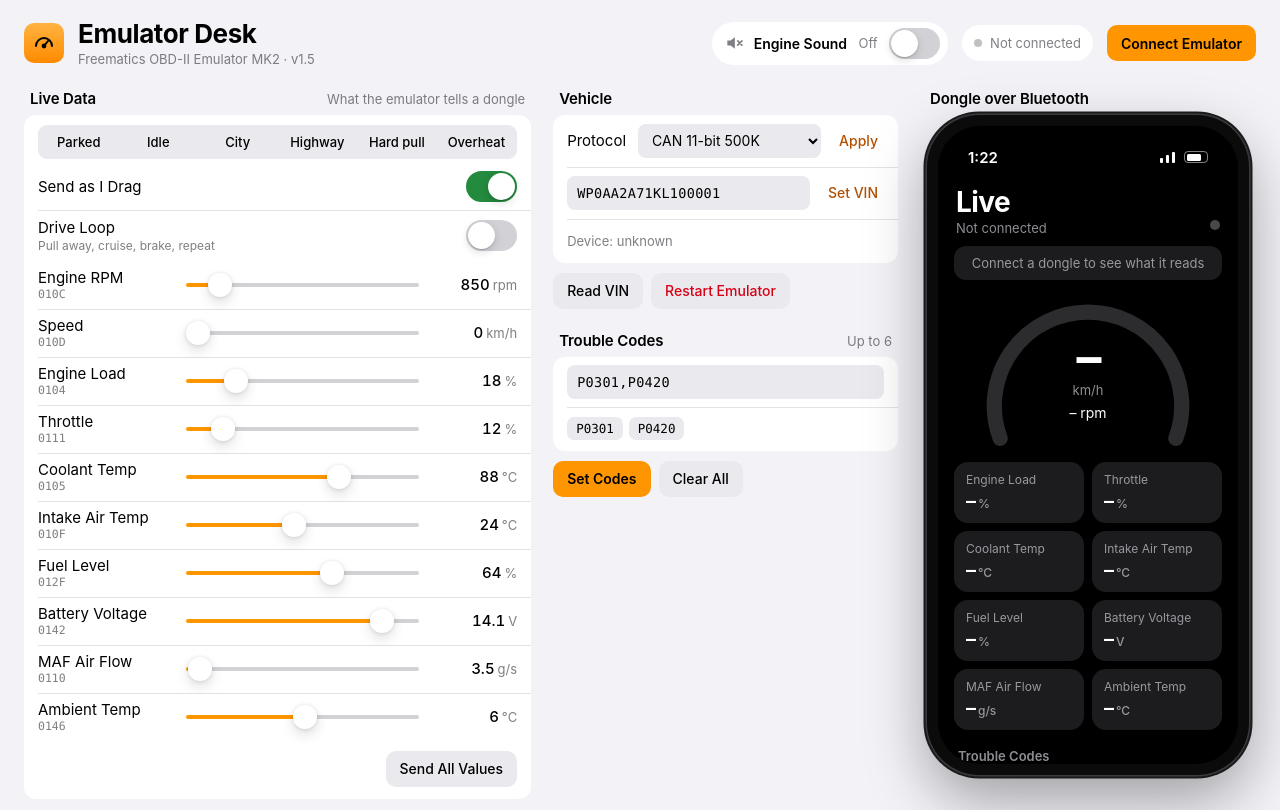
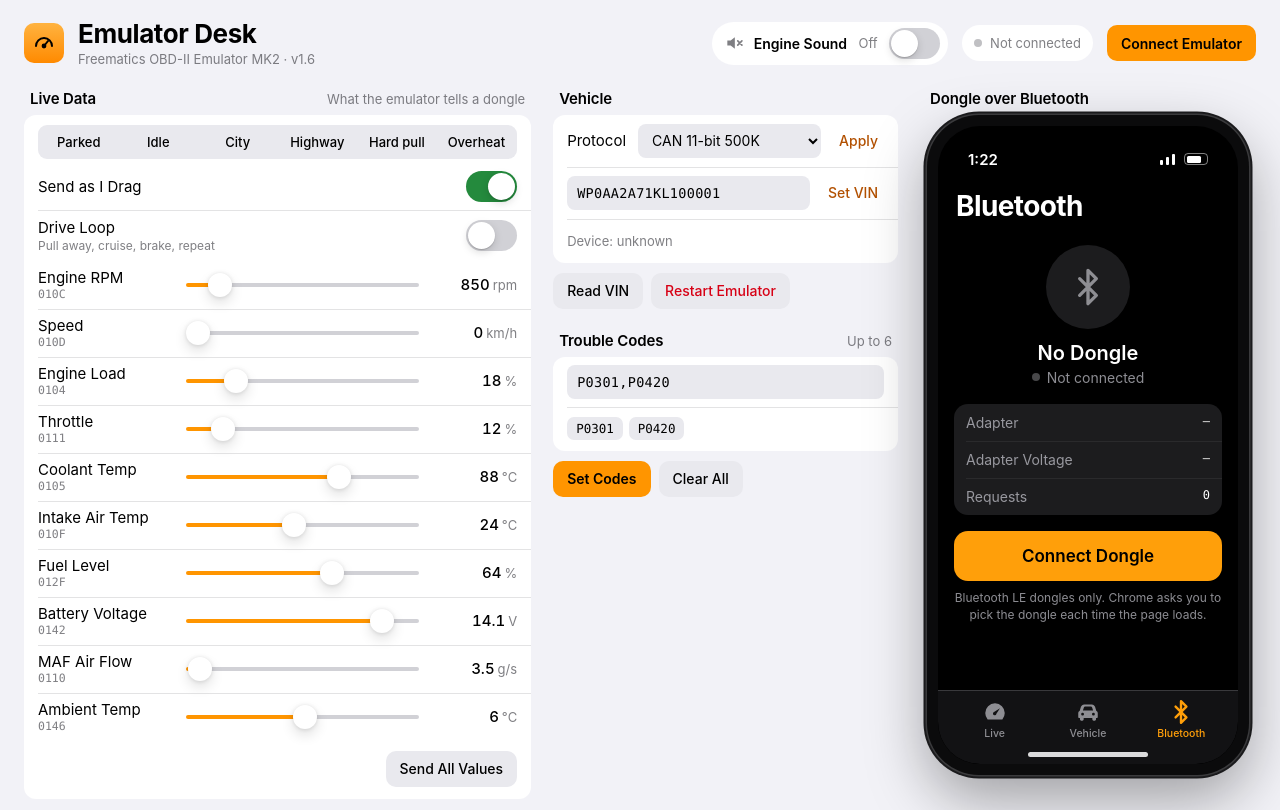
Before and after one commit to davidanthonyalleyne-dot/emulator-desk, a plain HTML site: page index.html in a window 1280 px wide. Shown: the top 810 px of the page. Drawn offline with Linux system fonts and the light colour scheme.

Commit message:
v1.6: phone tab bar with Live, Vehicle and Bluetooth tabs
Co-Authored-By: Claude Opus 5.5 <noreply@anthropic.com>
Claude-Session: https://claude.ai/code/session_01CEFPxmFJQHbiMkbtJBo4wR

```diff
--- a/index.html
+++ b/index.html
@@ -162,6 +162,28 @@ select.field{font-family:var(--font);font-size:14px;letter-spacing:0;padding-rig
 .ph-btn.on{background:#1c1c1e;color:#ff453a}
 .ph-note{font-size:12px;color:var(--l2);text-align:center;margin-top:9px;line-height:1.4}
 
+
+/* phone: tabs */
+.screen{display:flex;flex-direction:column;padding:0;overflow:hidden;position:relative}
+.screen .sbar{padding:17px 30px 0;height:50px;flex:none}
+.pane-wrap{flex:1;overflow-y:auto;overflow-x:hidden;padding:0 16px 12px;scrollbar-width:none}
+.pane-wrap::-webkit-scrollbar{display:none}
+.pane[hidden]{display:none}
+.tabbar{flex:none;display:grid;grid-template-columns:repeat(3,1fr);padding:7px 10px 22px;background:rgba(22,22,24,.86);backdrop-filter:blur(20px) saturate(1.6);-webkit-backdrop-filter:blur(20px) saturate(1.6);border-top:.5px solid rgba(84,84,88,.6)}
+.tabbar button{position:relative;border:0;background:none;color:#8e8e93;display:flex;flex-direction:column;align-items:center;gap:2px;min-height:44px;cursor:pointer;font-size:10.5px;font-weight:500;border-radius:10px}
+.tabbar button svg{width:26px;height:26px}
+.tabbar button[aria-selected="true"]{color:#ff9f0a}
+.tb-badge{position:absolute;top:0;left:calc(50% + 6px);min-width:18px;height:18px;padding:0 5px;border-radius:9px;background:#ff453a;color:#fff;font-size:12px;font-weight:600;line-height:18px;text-align:center}
+.home-ind{position:absolute;bottom:7px;left:50%;transform:translateX(-50%);width:120px;height:5px;border-radius:3px;background:rgba(255,255,255,.85)}
+.bt-hero{text-align:center;padding:14px 0 18px}
+.bt-ring{width:84px;height:84px;border-radius:50%;margin:0 auto 12px;display:grid;place-items:center;background:#1c1c1e;color:#8e8e93;transition:background .25s,color .25s}
+.bt-ring svg{width:40px;height:40px}
+.bt-ring.on{background:#0a84ff;color:#fff}
+.bt-name{font-size:20px;font-weight:600}
+.bt-state{display:flex;align-items:center;justify-content:center;gap:7px;font-size:14px;color:var(--l2);margin-top:4px}
+.bt-state .bt-dot{margin:0;width:8px;height:8px}
+@media (prefers-reduced-transparency: reduce){ .tabbar{background:#161618;backdrop-filter:none;-webkit-backdrop-filter:none} }
+
 /* ---- Console ---- */
 .term{background:var(--term);color:var(--term-text);border-radius:var(--r);height:200px;overflow:auto;font-family:var(--mono);font-size:12.5px;padding:12px 14px;line-height:1.6}
 @media (prefers-color-scheme: light){ .term{box-shadow:inset 0 0 0 1px var(--sep)} }
@@ -176,7 +198,7 @@ select.field{font-family:var(--font);font-size:14px;letter-spacing:0;padding-rig
 <div class="wrap">
   <header class="toolbar">
     <div class="app-icon" aria-hidden="true"><svg viewBox="0 0 24 24" fill="none" stroke="#000" stroke-width="2" stroke-linecap="round"><path d="M4 15a8 8 0 0 1 16 0"/><path d="M12 15l4-5"/><circle cx="12" cy="15" r="1.4" fill="#000"/></svg></div>
-    <div class="title"><h1>Emulator Desk</h1><div class="sub">Freematics OBD-II Emulator MK2 · <span class="ver">v1.5</span></div></div>
+    <div class="title"><h1>Emulator Desk</h1><div class="sub">Freematics OBD-II Emulator MK2 · <span class="ver">v1.6</span></div></div>
     <div class="spacer"></div>
     <button class="sound" id="soundSw" role="switch" aria-checked="false" aria-label="Engine sound" title="Plays an engine that follows the RPM and throttle sliders">
       <svg id="soundIcon" viewBox="0 0 24 24" fill="none" stroke="currentColor" stroke-width="2" stroke-linecap="round" stroke-linejoin="round" aria-hidden="true"><path d="M4 9h4l5-4v14l-5-4H4z" fill="currentColor" stroke="none"/><g class="waves"><path d="M16 9a4 4 0 0 1 0 6"/><path d="M18.5 6.5a7.5 7.5 0 0 1 0 11"/></g><g class="mute"><path d="M16.5 9.5l5 5M21.5 9.5l-5 5"/></g></svg>
@@ -238,10 +260,9 @@ select.field{font-family:var(--font);font-size:14px;letter-spacing:0;padding-rig
         <div class="island"></div>
         <div class="screen">
           <div class="sbar"><span id="phClock">9:41</span><span class="sicons"><i></i><i></i><i></i><b></b></span></div>
-          <div class="app-h">
-            <div><div class="app-t">Live</div><div class="app-s" id="btInfo">Not connected</div></div>
-            <span class="bt-dot" id="btDot"></span>
-          </div>
+          <div class="pane-wrap">
+            <div class="pane" id="paneLive" role="tabpanel" aria-labelledby="tabLive">
+              <div class="app-h"><div class="app-t">Live</div></div>
               <div class="verdict" id="btVerdict">Connect a dongle to see what it reads</div>
               <div class="gauge">
                 <svg viewBox="0 0 200 140" aria-hidden="true">
@@ -251,18 +272,49 @@ select.field{font-family:var(--font);font-size:14px;letter-spacing:0;padding-rig
                 <div class="g-c"><div class="g-big" id="ph010D">–</div><div class="g-u">km/h</div><div class="g-rpm"><span id="ph010C">–</span> rpm</div></div>
               </div>
               <div class="tiles" id="phTiles"></div>
+            </div>
+
+            <div class="pane" id="paneVehicle" role="tabpanel" aria-labelledby="tabVehicle" hidden>
+              <div class="app-h"><div class="app-t">Vehicle</div></div>
               <div class="psec">Trouble Codes <span id="phDtcN"></span></div>
-          <div class="pgroup"><div class="dtcs" id="phDtc"><span class="muted">–</span></div></div>
-          <div class="psec">Vehicle</div>
+              <div class="pgroup"><div class="dtcs" id="phDtc"><span class="muted">Connect a dongle to read codes</span></div></div>
+              <div class="psec">Identity</div>
               <div class="pgroup">
                 <div class="kv"><span>VIN</span><b id="phVin">–</b></div>
                 <div class="kv"><span>Protocol</span><b id="phProto">–</b></div>
+              </div>
+              <div class="ph-note" style="text-align:left;margin:10px 4px 0">Codes, VIN and protocol refresh every few seconds while the dongle is connected.</div>
+            </div>
+
+            <div class="pane" id="paneBt" role="tabpanel" aria-labelledby="tabBt" hidden>
+              <div class="app-h"><div class="app-t">Bluetooth</div></div>
+              <div class="bt-hero">
+                <div class="bt-ring" id="btRing"><svg viewBox="0 0 24 24" aria-hidden="true"><path d="M7 7l10 10-5 5V2l5 5L7 17" fill="none" stroke="currentColor" stroke-width="2" stroke-linecap="round" stroke-linejoin="round"/></svg></div>
+                <div class="bt-name" id="btName">No Dongle</div>
+                <div class="bt-state"><span class="bt-dot" id="btDot"></span><span id="btInfo">Not connected</span></div>
+              </div>
+              <div class="pgroup">
                 <div class="kv"><span>Adapter</span><b id="phElm">–</b></div>
                 <div class="kv"><span>Adapter Voltage</span><b id="phRv">–</b></div>
                 <div class="kv"><span>Requests</span><b id="phReq">0</b></div>
               </div>
               <button class="ph-btn" id="btBtn">Connect Dongle</button>
-          <div class="ph-note">Bluetooth LE dongles only. Dots show whether each reading matches the emulator.</div>
+              <div class="ph-note">Bluetooth LE dongles only. Chrome asks you to pick the dongle each time the page loads.</div>
+            </div>
+          </div>
+          <nav class="tabbar" role="tablist" aria-label="Phone sections">
+            <button role="tab" id="tabLive" aria-controls="paneLive" aria-selected="false" data-pane="paneLive">
+              <svg viewBox="0 0 24 24" aria-hidden="true"><path d="M12 4a9 9 0 0 0-9 9 9 9 0 0 0 2.2 5.9h13.6A9 9 0 0 0 21 13a9 9 0 0 0-9-9zm4.6 4.6l-3.3 4.9a1.6 1.6 0 1 1-2.2-1.6z" fill="currentColor"/></svg>
+              <span>Live</span></button>
+            <button role="tab" id="tabVehicle" aria-controls="paneVehicle" aria-selected="false" data-pane="paneVehicle">
+              <span class="tb-badge" id="tbBadge" hidden></span>
+              <svg viewBox="0 0 24 24" aria-hidden="true"><path d="M5.5 7.2C6 5.9 7 5 8.4 5h7.2c1.4 0 2.4.9 2.9 2.2L19.7 11c.8.3 1.3 1.1 1.3 2v3.5c0 .6-.4 1-1 1h-.6v1.2c0 .7-.5 1.3-1.2 1.3h-1c-.7 0-1.2-.6-1.2-1.3v-1.2H8v1.2c0 .7-.5 1.3-1.2 1.3h-1c-.7 0-1.2-.6-1.2-1.3v-1.2H4c-.6 0-1-.4-1-1V13c0-.9.5-1.7 1.3-2zM7.3 10.5h9.4l-.9-2.7c-.2-.5-.6-.8-1.1-.8H9.3c-.5 0-.9.3-1.1.8zM7 15.3a1.3 1.3 0 1 0 0-2.6 1.3 1.3 0 0 0 0 2.6zm10 0a1.3 1.3 0 1 0 0-2.6 1.3 1.3 0 0 0 0 2.6z" fill="currentColor"/></svg>
+              <span>Vehicle</span></button>
+            <button role="tab" id="tabBt" aria-controls="paneBt" aria-selected="true" data-pane="paneBt">
+              <svg viewBox="0 0 24 24" aria-hidden="true"><path d="M7 7l10 10-5 5V2l5 5L7 17" fill="none" stroke="currentColor" stroke-width="2.2" stroke-linecap="round" stroke-linejoin="round"/></svg>
+              <span>Bluetooth</span></button>
+          </nav>
+          <div class="home-ind"></div>
         </div>
       </div>
     </section>
@@ -276,7 +328,7 @@ select.field{font-family:var(--font);font-size:14px;letter-spacing:0;padding-rig
 </div>
 <script>
 
-const APP_VERSION = "1.5";
+const APP_VERSION = "1.6";
 const DEMO = new URLSearchParams(location.search).has("demo");
 
 // PID definitions. enc returns raw bytes (firmware decimal ATSET truncates, so we send bytes).
@@ -528,6 +580,7 @@ PIDS.filter(p=>p.pid!=="010C"&&p.pid!=="010D").forEach(p=>{
 function phClock(){ const d=new Date(); $$("phClock").textContent=d.getHours()%12||12; $$("phClock").textContent+=":"+String(d.getMinutes()).padStart(2,"0"); }
 phClock(); setInterval(phClock,20000);
 function btSetInfo(t){ $$("btInfo").textContent=t; }
+function btSetName(t){ $$("btName").textContent=t; }
 function verdict(cls,t){ const v=$$("btVerdict"); v.className="verdict "+cls; v.textContent=t; }
 function btOnData(e){
   bt.buf+=new TextDecoder().decode(e.target.value);
@@ -543,7 +596,7 @@ function btSend(cmd,timeout=3000){
     catch(e){ if(bt.wait){ clearTimeout(bt.wait.t); bt.wait=null; } res(null); }
   });
 }
-function btConnectedUI(name){ $$("btBtn").textContent="Disconnect"; $$("btBtn").classList.add("on"); $$("btDot").classList.add("on"); }
+function btConnectedUI(name){ $$("btBtn").textContent="Disconnect"; $$("btBtn").classList.add("on"); $$("btDot").classList.add("on"); $$("btRing").classList.add("on"); }
 async function btInit(){
   const raw=await btSend("ATZ",5000);
   if(raw===null) return false;
@@ -553,11 +606,11 @@ async function btInit(){
 }
 async function btConnect(){
   if(bt.dev||bt.demo) return btDisconnect();
-  if(DEMO){ bt.demo=true; btConnectedUI(); btSetInfo("Demo dongle"); await btInit(); btStartPoll(); return; }
+  if(DEMO){ bt.demo=true; btConnectedUI(); btSetName("Demo Dongle"); btSetInfo("Connected"); await btInit(); btStartPoll(); phTab("paneLive"); return; }
   if(!navigator.bluetooth){ btSetInfo("No Bluetooth in this browser. Use Chrome."); return; }
   try{
     const dev=await navigator.bluetooth.requestDevice({acceptAllDevices:true,optionalServices:BT_SERVICES});
-    btSetInfo("Connecting to "+(dev.name||"dongle")+"…");
+    btSetName(dev.name||"Unnamed Dongle"); btSetInfo("Connecting…");
     const srv=await dev.gatt.connect();
     let tx=null,rx=null; const seen=[];
     for(const s of await srv.getPrimaryServices()){ seen.push(s.uuid);
@@ -572,11 +625,11 @@ async function btConnect(){
     bt.dev=dev; bt.tx=tx; bt.rx=rx;
     dev.addEventListener("gattserverdisconnected",()=>{ log("BT dongle disconnected","sys"); btCleanup(); });
     await rx.startNotifications(); rx.addEventListener("characteristicvaluechanged",btOnData);
-    btConnectedUI(); btSetInfo(dev.name||"Unnamed dongle");
-    if(!await btInit()){ verdict("no","Connected, but it doesn't answer OBD commands");
+    btConnectedUI(); btSetName(dev.name||"Unnamed Dongle"); btSetInfo("Connected");
+    if(!await btInit()){ verdict("no","Connected, but it doesn't answer OBD commands"); btSetInfo("Connected, but it doesn't answer OBD commands");
       log("The dongle connected but didn't answer ELM327 commands. Some dongles, including Automatic adapters, use a locked protocol of their own.","er"); return; }
     log("BT dongle connected: "+(dev.name||"unnamed"),"sys");
-    btStartPoll();
+    btStartPoll(); phTab("paneLive");
   }catch(e){ btSetInfo(e.name==="NotFoundError"?"Not connected":"Couldn't connect: "+e.message); }
 }
 function hexOf(r){ return (r||"").replace(/\s|\r|\n/g,"").toUpperCase(); }
@@ -616,7 +669,7 @@ function btStartPoll(){
       if(p.pid==="010C"&&v!==null){ const L=$$("gArc").getTotalLength(), f=Math.max(0,Math.min(1,v/8000)); $$("gArc").style.strokeDasharray=(L*f)+" 999"; $$("gArc").style.opacity=f>0?1:0; } }
     if(bt.round%4===0){
       const d=parseDtc(await btSend("03",4000));
-      if(d){ $$("phDtcN").textContent=d.length?d.length:""; $$("phDtc").innerHTML=d.length?d.map(c=>`<span class="dtc">${c}</span>`).join(""):'<span class="ok">No codes stored</span>'; }
+      if(d){ $$("phDtcN").textContent=d.length?d.length:""; phBadge(d.length); $$("phDtc").innerHTML=d.length?d.map(c=>`<span class="dtc">${c}</span>`).join(""):'<span class="ok">No codes stored</span>'; }
       const vin=parseVin(await btSend("0902",4000)); if(vin) $$("phVin").textContent=vin;
       const rv=await btSend("ATRV"); if(rv) $$("phRv").textContent=rv.replace(/\s/g,"");
       const dp=await btSend("ATDP"); if(dp) $$("phProto").textContent=dp.replace(/^AUTO,\s*/i,"").trim();
@@ -628,7 +681,7 @@ function btStartPoll(){
     bt.busy=false;
   },700);
 }
-function btCleanup(){ clearInterval(bt.poll); $$("gArc").style.opacity=0; bt.dev=null; bt.demo=false; bt.busy=false; $$("btBtn").textContent="Connect Dongle"; $$("btBtn").classList.remove("on"); $$("btDot").classList.remove("on"); btSetInfo("Not connected"); verdict("","Connect a dongle to see what it reads"); }
+function btCleanup(){ clearInterval(bt.poll); $$("gArc").style.opacity=0; bt.dev=null; bt.demo=false; bt.busy=false; $$("btBtn").textContent="Connect Dongle"; $$("btBtn").classList.remove("on"); $$("btDot").classList.remove("on"); $$("btRing").classList.remove("on"); btSetInfo("Not connected"); btSetName("No Dongle"); phBadge(0); verdict("","Connect a dongle to see what it reads"); }
 function btDisconnect(){ try{ bt.dev&&bt.dev.gatt.disconnect(); }catch{} btCleanup(); }
 function demoElm(cmd){
   const p=PIDS.find(q=>q.pid===cmd);
@@ -639,6 +692,19 @@ function demoElm(cmd){
   return "OK";
 }
 $$("btBtn").onclick=btConnect;
+
+// ---------- Phone tab bar ----------
+function phTab(id){
+  document.querySelectorAll(".tabbar [role=tab]").forEach(t=>{ const on=t.dataset.pane===id; t.setAttribute("aria-selected",on); t.tabIndex=on?0:-1; $(t.dataset.pane).hidden=!on; });
+  document.querySelector(".pane-wrap").scrollTop=0;
+}
+document.querySelectorAll(".tabbar [role=tab]").forEach((t,i,all)=>{
+  t.onclick=()=>phTab(t.dataset.pane);
+  t.onkeydown=e=>{ if(e.key==="ArrowRight"||e.key==="ArrowLeft"){ const n=all[(i+(e.key==="ArrowRight"?1:all.length-1))%all.length]; phTab(n.dataset.pane); n.focus(); } };
+});
+phTab("paneBt");
+function phBadge(n){ const b=$("tbBadge"); b.hidden=!n; b.textContent=n||""; }
+
 
 function sendPid(p,quiet=false){ return send(`ATSET ${p.pid}=`+p.enc(+p.el.value).map(hex).join(","),{quiet}); }
 $("sendAll").onclick=()=>PIDS.forEach(p=>sendPid(p));
```
Also changed, not shown: docs/overview/overview.html (+5 -5 lines), docs/overview/shots/1-start.png, docs/overview/shots/2-live.png, docs/overview/shots/3-vehicle.png, docs/overview/shots/4-codes.png, docs/overview/shots/5-console.png, docs/overview/shots/6-desktop.png, docs/overview/shots/7-phone.png, 2 other files. Lines whose indentation alone changed are shown as unchanged.
